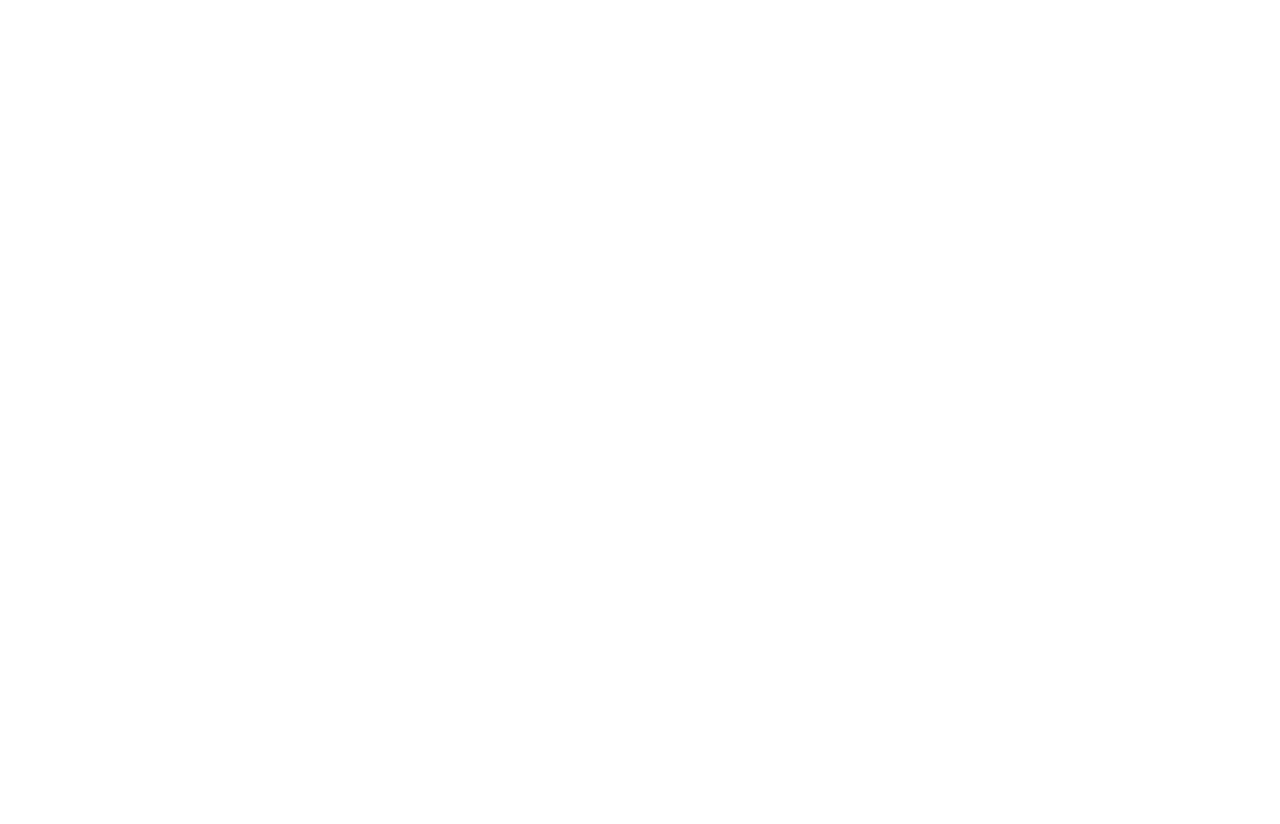
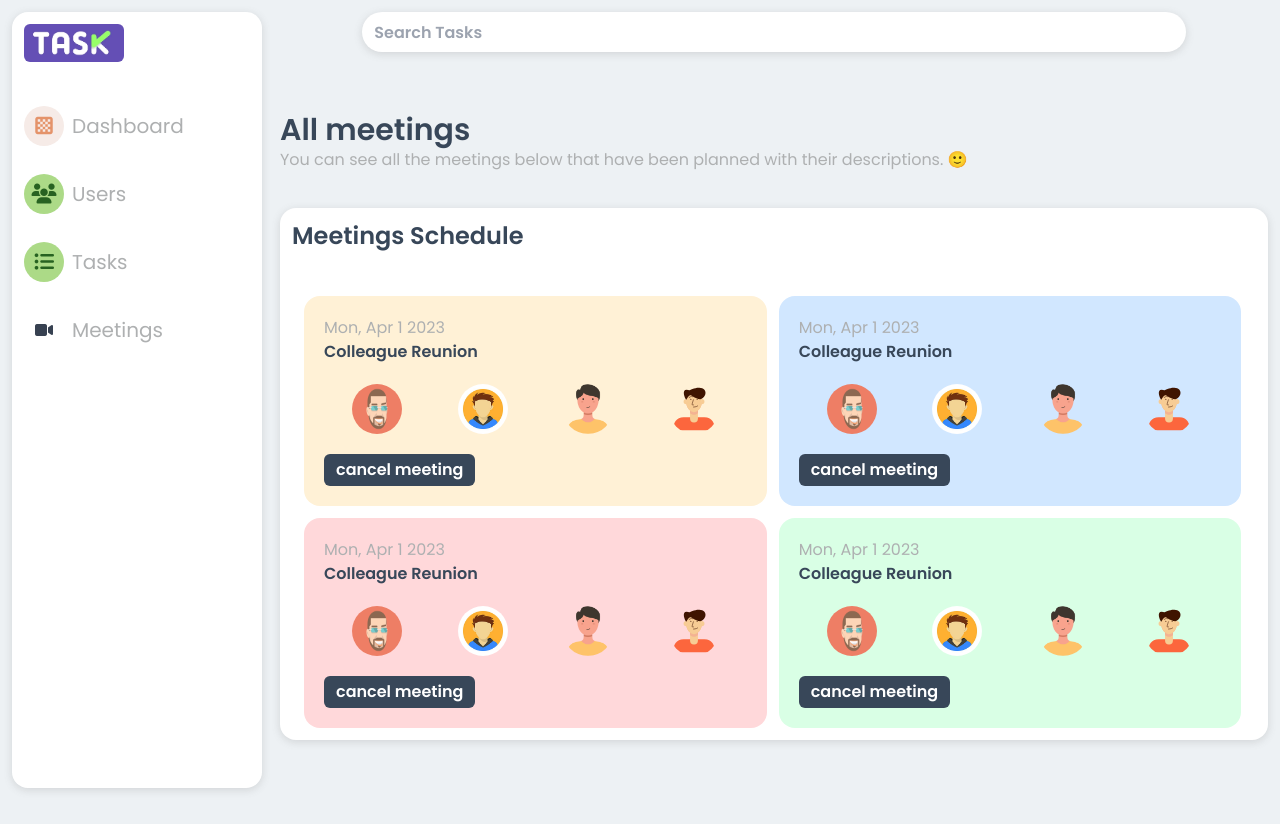
Before and after one commit to nguHelon/TaskApp, a React (Vite) app: page /admindashboard/adminmeetings in a window 1280 px wide. Before the commit this address had no page. Before the commit the page ends 800 px from the top, so only its background shows below. Built offline with nearby package versions, Linux system fonts and the light colour scheme.

Commit message:
finished the admin dashboard

```diff
--- a/src/App.jsx
+++ b/src/App.jsx
@@ -1,6 +1,6 @@
 import React from "react";
 import { Routes, Route } from "react-router-dom";
-import { LandingPage, LogIn, UserSideBar, UserBody, UserTasks, UserMeetings, AdminSideBar, AdminDashboard, AdminUsers } from "./components/components";
+import { LandingPage, LogIn, UserSideBar, UserBody, UserTasks, UserMeetings, AdminSideBar, AdminDashboard, AdminUsers, AdminMeetings, AdminTasks } from "./components/components";
 
 function App() {
   return (
@@ -15,7 +15,9 @@ function App() {
         </Route>
         <Route path="/admindashboard" element={<AdminSideBar />}>
           <Route index element={<AdminDashboard />} />
-          <Route path="users" element={<AdminUsers />} />
+          <Route path="adminusers" element={<AdminUsers />} />
+          <Route path="adminmeetings" element={<AdminMeetings />} />
+          <Route path="admintasks" element={<AdminTasks />} />
         </Route>
       </Routes>
     </>
--- /dev/null
+++ b/src/components/AdminMeetings.jsx
@@ -0,0 +1,69 @@
+import React from 'react';
+import { avatar, avatar1, avatar2, avatar3 } from '../assets/assets';
+
+const AdminMeetings = () => {
+  return (
+    <div className="w-full min-h-[100vh]">
+        <div className="w-full flex items-start justify-center mb-10">
+            <input className="w-10/12 h-10 rounded-[60px] pl-3 outline-none font-[600] text-textColor2 containerBoxShadow" type="text" placeholder="Search Tasks"/>
+        </div>
+
+        <div className="w-full py-5 text-left mb-4">
+            <h1 className="text-3xl text-textColor2 font-bold">All meetings</h1>
+            <p className="text-textColor">You can see all the meetings below that have been planned with their descriptions. 🙂 </p>
+        </div>
+
+        <div className="w-full bg-white rounded-2xl p-3 containerBoxShadow">
+          <h1 className="text-2xl text-textColor2 font-bold mb-8">Meetings Schedule</h1>
+          <div className="w-full h-auto flex space-y-3 space-x-3 flex-wrap">
+            <div className="w-[48%] rounded-2xl p-5 ml-3 mt-3 bg-[#fff1d6]">
+              <span className="text-textColor mb-4">Mon, Apr 1 2023</span>
+              <p className="Capitalize text-textColor2 font-bold mb-5">Colleague Reunion</p>
+              <div className="w-full flex justify-around items-start">
+                <img className="h-[50px] w-[50px] rounded-full" src={avatar} alt="" />
+                <img className="h-[50px] w-[50px] rounded-full" src={avatar1} alt="" />
+                <img className="h-[50px] w-[50px] rounded-full" src={avatar3} alt="" />
+                <img className="h-[50px] w-[50px] rounded-full" src={avatar2} alt="" />
+              </div>
+              <button className="py-1 px-3 mt-5 text-md font-bold text-white rounded-md bg-textColor2">cancel meeting</button>
+            </div>
+            <div className="w-[48%] rounded-2xl p-5 bg-[#d1e7ff]">
+              <span className="text-textColor mb-4">Mon, Apr 1 2023</span>
+              <p className="Capitalize text-textColor2 font-bold mb-5">Colleague Reunion</p>
+              <div className="w-full flex justify-around items-start">
+                <img className="h-[50px] w-[50px] rounded-full" src={avatar} alt="" />
+                <img className="h-[50px] w-[50px] rounded-full" src={avatar1} alt="" />
+                <img className="h-[50px] w-[50px] rounded-full" src={avatar3} alt="" />
+                <img className="h-[50px] w-[50px] rounded-full" src={avatar2} alt="" />
+              </div>
+              <button className="py-1 px-3 mt-5 text-md font-bold text-white rounded-md bg-textColor2">cancel meeting</button>
+            </div>
+            <div className="w-[48%] rounded-2xl p-5 bg-[#ffd8da]">
+              <span className="text-textColor mb-4">Mon, Apr 1 2023</span>
+              <p className="Capitalize text-textColor2 font-bold mb-5">Colleague Reunion</p>
+              <div className="w-full flex justify-around items-start">
+                <img className="h-[50px] w-[50px] rounded-full" src={avatar} alt="" />
+                <img className="h-[50px] w-[50px] rounded-full" src={avatar1} alt="" />
+                <img className="h-[50px] w-[50px] rounded-full" src={avatar3} alt="" />
+                <img className="h-[50px] w-[50px] rounded-full" src={avatar2} alt="" />
+              </div>
+              <button className="py-1 px-3 mt-5 text-md font-bold text-white rounded-md bg-textColor2">cancel meeting</button>
+            </div>
+            <div className="w-[48%] rounded-2xl p-5 bg-[#d9ffe5]">
+              <span className="text-textColor mb-4">Mon, Apr 1 2023</span>
+              <p className="Capitalize text-textColor2 font-bold mb-5">Colleague Reunion</p>
+              <div className="w-full flex justify-around items-start">
+                <img className="h-[50px] w-[50px] rounded-full" src={avatar} alt="" />
+                <img className="h-[50px] w-[50px] rounded-full" src={avatar1} alt="" />
+                <img className="h-[50px] w-[50px] rounded-full" src={avatar3} alt="" />
+                <img className="h-[50px] w-[50px] rounded-full" src={avatar2} alt="" />
+              </div>
+              <button className="py-1 px-3 mt-5 text-md font-bold text-white rounded-md bg-textColor2">cancel meeting</button>
+            </div>
+          </div>
+        </div>
+    </div>
+  )
+}
+
+export default AdminMeetings;
--- a/src/components/AdminSideBar.jsx
+++ b/src/components/AdminSideBar.jsx
@@ -16,7 +16,15 @@ const UserSideBar = () => {
                             <span className="text-textColor text-xl">Dashboard</span>
                         </li>
                     </Link>
-                    <Link to="tasks">
+                    <Link to="adminusers">
+                        <li className="flex items-center justify-start space-x-2">
+                            <div className="h-[40px] w-[40px] rounded-full flex justify-center items-center text-[#276221] bg-[#acda87]">
+                                <i className="fa-solid fa-users text-xl"></i>
+                            </div>
+                            <span className="text-textColor text-xl">Users</span>
+                        </li>
+                    </Link>
+                    <Link to="admintasks">
                         <li className="flex items-center justify-start space-x-2">
                             <div className="h-[40px] w-[40px] rounded-full flex justify-center items-center text-[#276221] bg-[#acda87]">
                                 <i className="fa-solid fa-list-ul text-xl"></i>
@@ -24,7 +32,7 @@ const UserSideBar = () => {
                             <span className="text-textColor text-xl">Tasks</span>
                         </li>
                     </Link>
-                    <Link to="meetings">
+                    <Link to="adminmeetings">
                         <li className="flex items-center justify-start space-x-2">
                             <div className="h-[40px] w-[40px] rounded-full flex justify-center items-center">
                                 <i className="fa-solid fa-video text-gray-700"></i>
--- /dev/null
+++ b/src/components/AdminTasks.jsx
@@ -0,0 +1,63 @@
+import React from 'react'
+
+const AdminTasks = () => {
+  return (
+    <div className="w-full min-h-[100vh]">
+        <div className="w-full flex items-start justify-center mb-10">
+            <input className="w-10/12 h-10 rounded-[60px] pl-3 outline-none font-[600] text-textColor2 containerBoxShadow" type="text" placeholder="Search Tasks"/>
+        </div>
+
+        <div className="w-full py-5 text-left mb-4">
+            <h1 className="text-3xl text-textColor2 font-bold">All meetings</h1>
+            <p className="text-textColor">You can see all the meetings below that have been planned with their descriptions. 🙂 </p>
+        </div>
+
+        <div className="max-w-full h-auto py-5 rounded-2xl bg-white flex items-center space-x-3 space-y-3 flex-wrap containerBoxShadow">
+
+            <div className="w-[48%] rounded-2xl border border-[#c8cbd6] flex justify-between items-center p-2 ml-3 mt-3 space-x-2">
+                <div>
+                    <h1 className="text-textColor2 font-bold">Get rewarded for hard work</h1>
+                    <p className="text-textColor mb-4">Lorem ipsum dolor, sit amet consectetur</p>
+                    <div className="w-full flex items-start justify-start space-x-1">
+                        <button className="py-1 px-2 rounded-[60px] outline-none border-none text-[14px] bg-[#ee6b6e] text-white font-bold">remove tasks</button>
+                    </div>
+                </div>
+            </div>
+
+            <div className="w-[48%] rounded-2xl border border-[#c8cbd6] flex justify-between items-center p-2 ml-3 mt-3 space-x-2">
+                <div>
+                    <h1 className="text-textColor2 font-bold">Get rewarded for hard work</h1>
+                    <p className="text-textColor mb-4">Lorem ipsum dolor, sit amet consectetur</p>
+                    <div className="w-full flex items-start justify-start space-x-1">
+                        <button className="py-1 px-2 rounded-[60px] outline-none border-none text-[14px] bg-[#ee6b6e] text-white font-bold">remove tasks</button>
+                    </div>
+                </div>
+            </div>
+
+            <div className="w-[48%] rounded-2xl border border-[#c8cbd6] flex justify-between items-center p-2 ml-3 mt-3 space-x-2">
+                <div>
+                    <h1 className="text-textColor2 font-bold">Get rewarded for hard work</h1>
+                    <p className="text-textColor mb-4">Lorem ipsum dolor, sit amet consectetur</p>
+                    <div className="w-full flex items-start justify-start space-x-1">
+                        <button className="py-1 px-2 rounded-[60px] outline-none border-none text-[14px] bg-[#ee6b6e] text-white font-bold">remove tasks</button>
+                    </div>
+                </div>
+            </div>
+
+            <div className="w-[48%] rounded-2xl border border-[#c8cbd6] flex justify-between items-center p-2 ml-3 mt-3 space-x-2">
+                <div>
+                    <h1 className="text-textColor2 font-bold">Get rewarded for hard work</h1>
+                    <p className="text-textColor mb-4">Lorem ipsum dolor, sit amet consectetur</p>
+                    <div className="w-full flex items-start justify-start space-x-1">
+                        <button className="py-1 px-2 rounded-[60px] outline-none border-none text-[14px] bg-[#ee6b6e] text-white font-bold">remove tasks</button>
+                    </div>
+                </div>
+            </div>
+
+        </div>
+
+    </div>
+  )
+}
+
+export default AdminTasks;
--- a/src/components/components.js
+++ b/src/components/components.js
@@ -8,6 +8,8 @@ import UserTasks from "./UserTasks";
 import AdminSideBar from "./AdminSideBar";
 import AdminDashboard from "./AdminDashboard";
 import AdminUsers from "./AdminUsers";
+import AdminMeetings from "./AdminMeetings";
+import AdminTasks from "./AdminTasks";
 
 export {
     Button,
@@ -20,4 +22,6 @@ export {
     AdminSideBar,
     AdminDashboard,
     AdminUsers,
+    AdminMeetings,
+    AdminTasks,
 }
```
